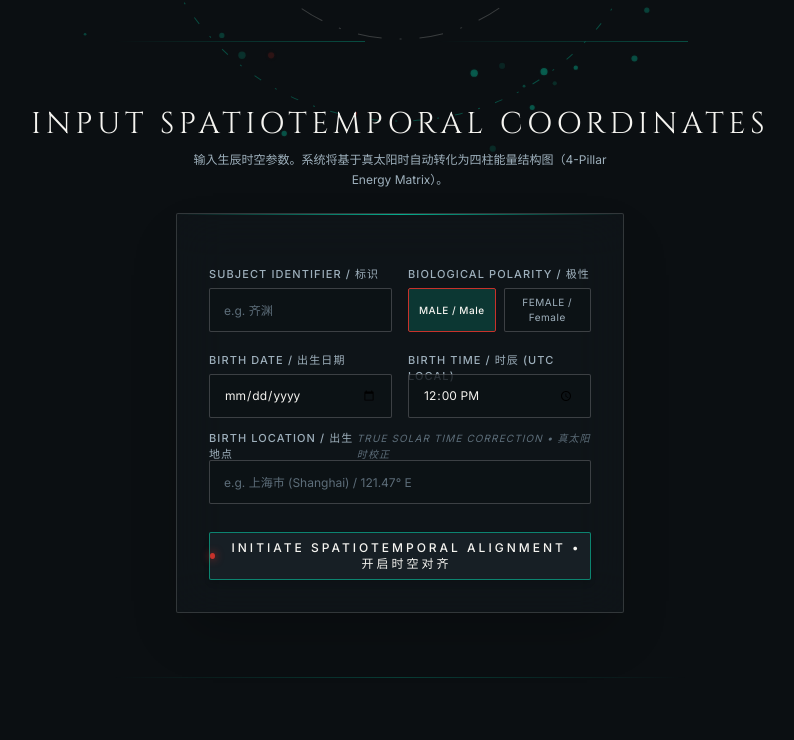
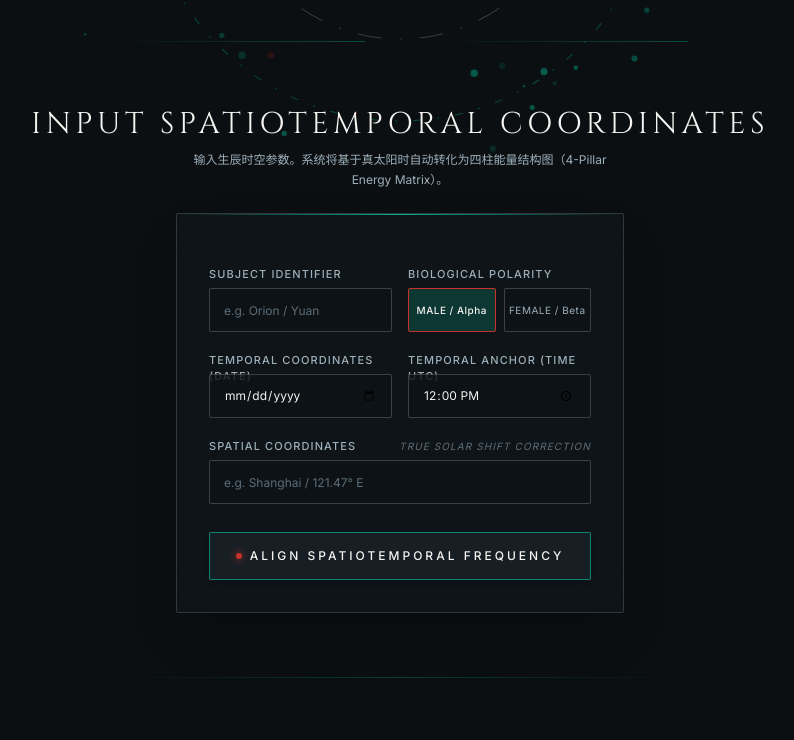
Before and after one commit to wxu198024-art/chrono-flow, a Next.js app: page / in a window 1280 px wide. Shown: the part 471-1211 px from the top of the page, without its empty margins (240-1034 px from the left). Built offline with nearby package versions, Linux system fonts and the light colour scheme.

Commit message:
Update BirthForm.tsx

```diff
--- a/components/BirthForm.tsx
+++ b/components/BirthForm.tsx
@@ -1,8 +1,11 @@
 'use client';
 
 import React, { useState } from 'react';
+import { useLanguage } from '@/app/layout';
 
 export default function BirthForm() {
+  const { dict } = useLanguage();
+
   const [formData, setFormData] = useState({
     name: '',
     gender: 'male',
@@ -19,7 +22,7 @@ export default function BirthForm() {
   const handleSubmit = (e: React.FormEvent) => {
     e.preventDefault();
     console.log('Spatiotemporal Parameters Submitted:', formData);
-    // 后续接入四柱能量矩阵计算引擎
+    // 后续接入时空能量阵列计算引擎
   };
 
   return (
@@ -30,17 +33,17 @@ export default function BirthForm() {
       {/* 顶部极细 1px 爻线装饰 */}
       <div className="absolute top-0 left-0 right-0 yao-yang"></div>
 
-      {/* 1. 标识与生物极性 (二列对齐) */}
+      {/* 1. 主体标识与生物极性 (二列等高对齐) */}
       <div className="grid grid-cols-1 sm:grid-cols-2 gap-4 items-start">
         {/* Subject Identifier */}
         <div className="space-y-1.5">
           <label className="block text-[11px] h-4 leading-4 tracking-widest text-[var(--text-secondary)] uppercase font-medium">
-            Subject Identifier / 标识
+            {dict.identifierLabel}
           </label>
           <input
             type="text"
             name="name"
-            placeholder="e.g. 齐渊"
+            placeholder={dict.identifierPlaceholder}
             value={formData.name}
             onChange={handleChange}
             className="w-full h-11 px-3.5 bg-[var(--input-bg)] border border-[var(--input-border)] text-[var(--text-primary)] placeholder-[var(--text-muted)] text-xs rounded-sm focus:outline-none focus:border-[var(--yao-light)] transition-colors"
@@ -51,12 +54,12 @@ export default function BirthForm() {
         {/* Biological Polarity */}
         <div className="space-y-1.5">
           <label className="block text-[11px] h-4 leading-4 tracking-widest text-[var(--text-secondary)] uppercase font-medium">
-            Biological Polarity / 极性
+            {dict.polarityLabel}
           </label>
           <div className="grid grid-cols-2 gap-2 h-11">
             {[
-              { id: 'male', label: 'MALE / Male' },
-              { id: 'female', label: 'FEMALE / Female' },
+              { id: 'male', label: dict.polarityMale },
+              { id: 'female', label: dict.polarityFemale },
             ].map((g) => (
               <button
                 key={g.id}
@@ -75,12 +78,12 @@ export default function BirthForm() {
         </div>
       </div>
 
-      {/* 2. 出生日期与出生时间 (二列对齐) */}
+      {/* 2. 出生日期与出生时刻 (二列等高对齐) */}
       <div className="grid grid-cols-1 sm:grid-cols-2 gap-4 items-start">
         {/* Birth Date */}
         <div className="space-y-1.5">
           <label className="block text-[11px] h-4 leading-4 tracking-widest text-[var(--text-secondary)] uppercase font-medium">
-            Birth Date / 出生日期
+            {dict.birthDateLabel}
           </label>
           <input
             type="date"
@@ -95,7 +98,7 @@ export default function BirthForm() {
         {/* Birth Time */}
         <div className="space-y-1.5">
           <label className="block text-[11px] h-4 leading-4 tracking-widest text-[var(--text-secondary)] uppercase font-medium">
-            Birth Time / 时辰 (UTC Local)
+            {dict.birthTimeLabel}
           </label>
           <input
             type="time"
@@ -111,15 +114,15 @@ export default function BirthForm() {
       {/* 3. 出生地点 (单列对齐) */}
       <div className="space-y-1.5">
         <label className="block text-[11px] h-4 leading-4 tracking-widest text-[var(--text-secondary)] uppercase font-medium flex justify-between items-center">
-          <span>Birth Location / 出生地点</span>
+          <span>{dict.locationLabel}</span>
           <span className="text-[var(--text-muted)] italic font-normal text-[10px]">
-            True Solar Time Correction • 真太阳时校正
+            {dict.locationHint}
           </span>
         </label>
         <input
           type="text"
           name="location"
-          placeholder="e.g. 上海市 (Shanghai) / 121.47° E"
+          placeholder={dict.locationPlaceholder}
           value={formData.location}
           onChange={handleChange}
           className="w-full h-11 px-3.5 bg-[var(--input-bg)] border border-[var(--input-border)] text-[var(--text-primary)] placeholder-[var(--text-muted)] text-xs rounded-sm focus:outline-none focus:border-[var(--yao-light)] transition-colors"
@@ -133,7 +136,7 @@ export default function BirthForm() {
           className="w-full h-12 border border-[var(--border-line-hover)] bg-[var(--bg-card-hover)] hover:bg-[var(--cinnabar)] hover:text-white text-[var(--text-primary)] text-xs tracking-[0.25em] uppercase font-medium transition-all duration-300 rounded-sm shadow-md flex items-center justify-center space-x-2 group"
         >
           <span className="cinnabar-dot group-hover:bg-white transition-colors"></span>
-          <span>Initiate Spatiotemporal Alignment • 开启时空对齐</span>
+          <span>{dict.submitButton}</span>
         </button>
       </div>
 
```
